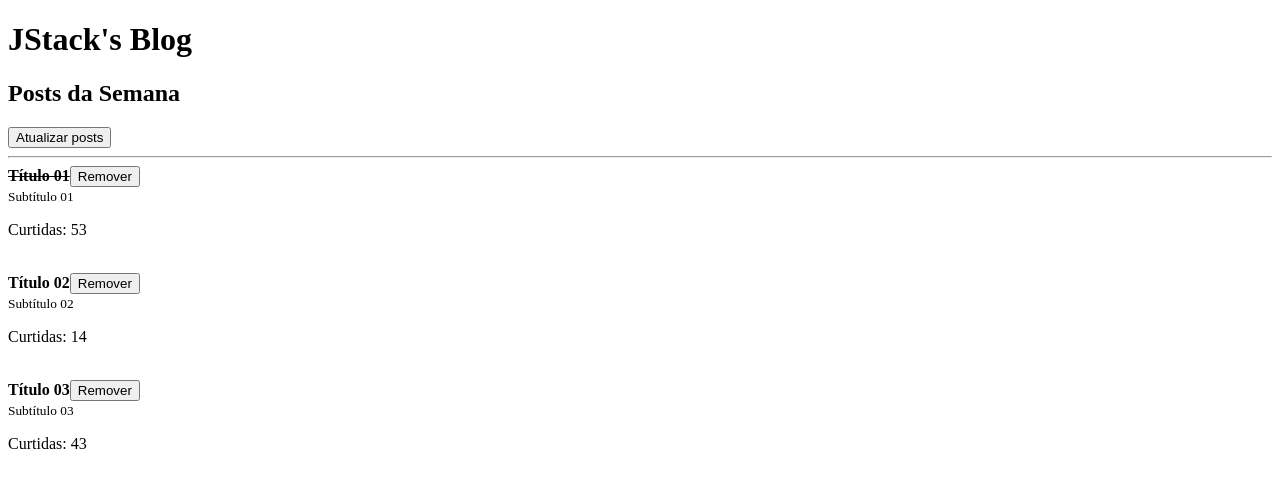
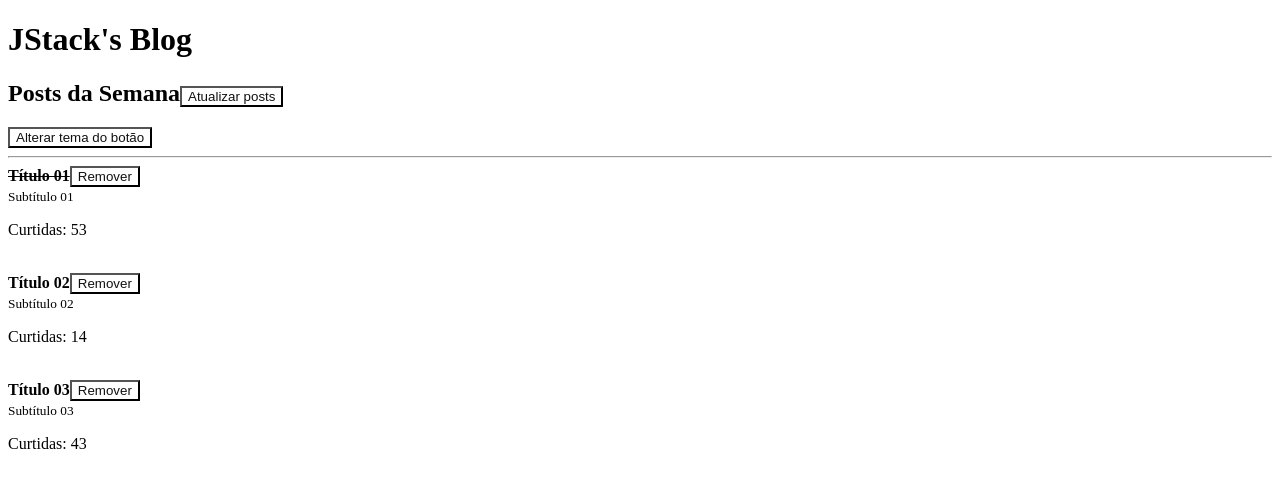
Before and after one commit to JoaoPedroAFLuz/react-blog, a React app: page / in a window 1280 px wide. Shown: the top 488 px of the page. Built offline with nearby package versions, Linux system fonts and the light colour scheme.

Commit message:
feat: add ThemeProvider with Context API

```diff
--- a/public/index.html
+++ b/public/index.html
@@ -1,12 +1,12 @@
 <!DOCTYPE html>
 <html lang="en">
-<head>
-  <meta charset="UTF-8">
-  <meta http-equiv="X-UA-Compatible" content="IE=edge">
-  <meta name="viewport" content="width=device-width, initial-scale=1.0">
-  <title>Fundamentos do React</title>
-</head>
-<body>
-  <div id="root"></div>
-</body>
+  <head>
+    <meta charset="UTF-8" />
+    <meta http-equiv="X-UA-Compatible" content="IE=edge" />
+    <meta name="viewport" content="width=device-width, initial-scale=1.0" />
+    <title>Fundamentos do React</title>
+  </head>
+  <body >
+    <div id="root"></div>
+  </body>
 </html>
--- a/src/App.js
+++ b/src/App.js
@@ -1,6 +1,8 @@
 import React, { useState } from 'react';
+import { Button } from './Components/Button';
 import { Header } from './Components/Header';
 import { Post } from './Components/Post';
+import { ThemeProvider } from './Contexts/ThemeContext';
 
 export function App() {
   const [posts, setPosts] = useState([
@@ -57,21 +59,20 @@ export function App() {
   }
 
   return (
-    <>
+    <ThemeProvider>
       <Header title="JStack's Blog">
-        <h2>Posts da Semana</h2>
-        <button type="button" onClick={handleRefresh}>
-          Atualizar posts
-        </button>
+        <h2>
+          Posts da Semana
+          <Button type="button" onClick={handleRefresh}>
+            {' '}
+            Atualizar posts
+          </Button>
+        </h2>
       </Header>
 
       {posts.map((post) => (
-        <Post
-          key={post.id}
-          onRemove={handleRemovePost}
-          info={post}
-        />
+        <Post key={post.id} onRemove={handleRemovePost} info={post} />
       ))}
-    </>
+    </ThemeProvider>
   );
 }
--- /dev/null
+++ b/src/Components/Button/index.js
@@ -0,0 +1,25 @@
+import PropTypes from 'prop-types';
+import React, { useContext } from 'react';
+import { ThemeContext } from '../../Contexts/ThemeContext';
+
+export function Button({ children, onClick }) {
+  const { theme } = useContext(ThemeContext);
+
+  return (
+    <button
+      type="button"
+      onClick={onClick}
+      style={{
+        background: theme === 'dark' ? '#111111' : '#ffffff',
+        color: theme === 'dark' ? '#ffffff' : '#111111',
+      }}
+    >
+      {children}
+    </button>
+  );
+}
+
+Button.propTypes = {
+  children: PropTypes.node.isRequired,
+  onClick: PropTypes.func.isRequired,
+};
--- a/src/Components/Header/index.js
+++ b/src/Components/Header/index.js
@@ -1,11 +1,17 @@
-import React from 'react';
 import PropTypes from 'prop-types';
+import React, { useContext } from 'react';
+import { ThemeContext } from '../../Contexts/ThemeContext';
+import { Button } from '../Button';
 
 export function Header({ title, children }) {
+  const { onToggleTheme } = useContext(ThemeContext);
   return (
     <>
       <h1>{title}</h1>
       {children}
+      <Button type="button" onClick={onToggleTheme}>
+        Alterar tema do botão
+      </Button>
       <hr />
     </>
   );
--- /dev/null
+++ b/src/Components/Post/PostHeader/index.js
@@ -0,0 +1,28 @@
+import React from 'react';
+import PropTypes from 'prop-types';
+import { Button } from '../../Button';
+
+export function PostHeader({ info, onRemove }) {
+  const {
+    id, title, subtitle, read,
+  } = info;
+  return (
+    <>
+      <strong>{read ? <s>{title}</s> : title}</strong>
+      <Button onClick={() => onRemove(id)}>Remover</Button>
+      <br />
+      <small>{subtitle}</small>
+      <br />
+    </>
+  );
+}
+
+PostHeader.propTypes = {
+  info: PropTypes.shape({
+    id: PropTypes.number.isRequired,
+    title: PropTypes.string.isRequired,
+    subtitle: PropTypes.string.isRequired,
+    read: PropTypes.bool.isRequired,
+  }).isRequired,
+  onRemove: PropTypes.func.isRequired,
+};
--- a/src/Components/Post/index.js
+++ b/src/Components/Post/index.js
@@ -1,23 +1,24 @@
+import PropTypes from 'prop-types';
 import React from 'react';
-import PropTypes from 'prop-types';
+import { PostHeader } from './PostHeader';
 
 export function Post({ info, onRemove }) {
   const {
-    id, title, subtitle, likes, read,
+    id, title, subtitle, read, likes,
   } = info;
 
   return (
     <>
       <article>
-        <strong>
-          {read ? <s>{title}</s> : title}
-        </strong>
-        <button type="button" onClick={() => onRemove(id)}>
-          Remover
-        </button>
-        <br />
-        <small>{subtitle}</small>
-        <br />
+        <PostHeader
+          info={{
+            id,
+            title,
+            subtitle,
+            read,
+          }}
+          onRemove={onRemove}
+        />
         <p>
           Curtidas:&nbsp;
           {likes}
@@ -33,8 +34,8 @@ Post.propTypes = {
     id: PropTypes.number.isRequired,
     title: PropTypes.string.isRequired,
     subtitle: PropTypes.string.isRequired,
+    read: PropTypes.bool.isRequired,
     likes: PropTypes.number.isRequired,
-    read: PropTypes.bool.isRequired,
   }).isRequired,
   onRemove: PropTypes.func.isRequired,
 };
--- /dev/null
+++ b/src/Contexts/ThemeContext.js
@@ -0,0 +1,30 @@
+import PropTypes from 'prop-types';
+import React, {
+  createContext, useCallback, useMemo, useState,
+} from 'react';
+
+export const ThemeContext = createContext();
+
+export function ThemeProvider({ children }) {
+  const [theme, setTheme] = useState('light');
+
+  const handleToggleTheme = useCallback(() => setTheme((prevState) => (prevState === 'light' ? 'dark' : 'light')));
+
+  const providerProps = useMemo(
+    () => ({
+      theme,
+      onToggleTheme: handleToggleTheme,
+    }),
+    [theme],
+  );
+
+  return (
+    <ThemeContext.Provider value={providerProps}>
+      {children}
+    </ThemeContext.Provider>
+  );
+}
+
+ThemeProvider.propTypes = {
+  children: PropTypes.node.isRequired,
+};
```
Also changed, not shown: 1 other file (tests, documents, lock files or other folders).
